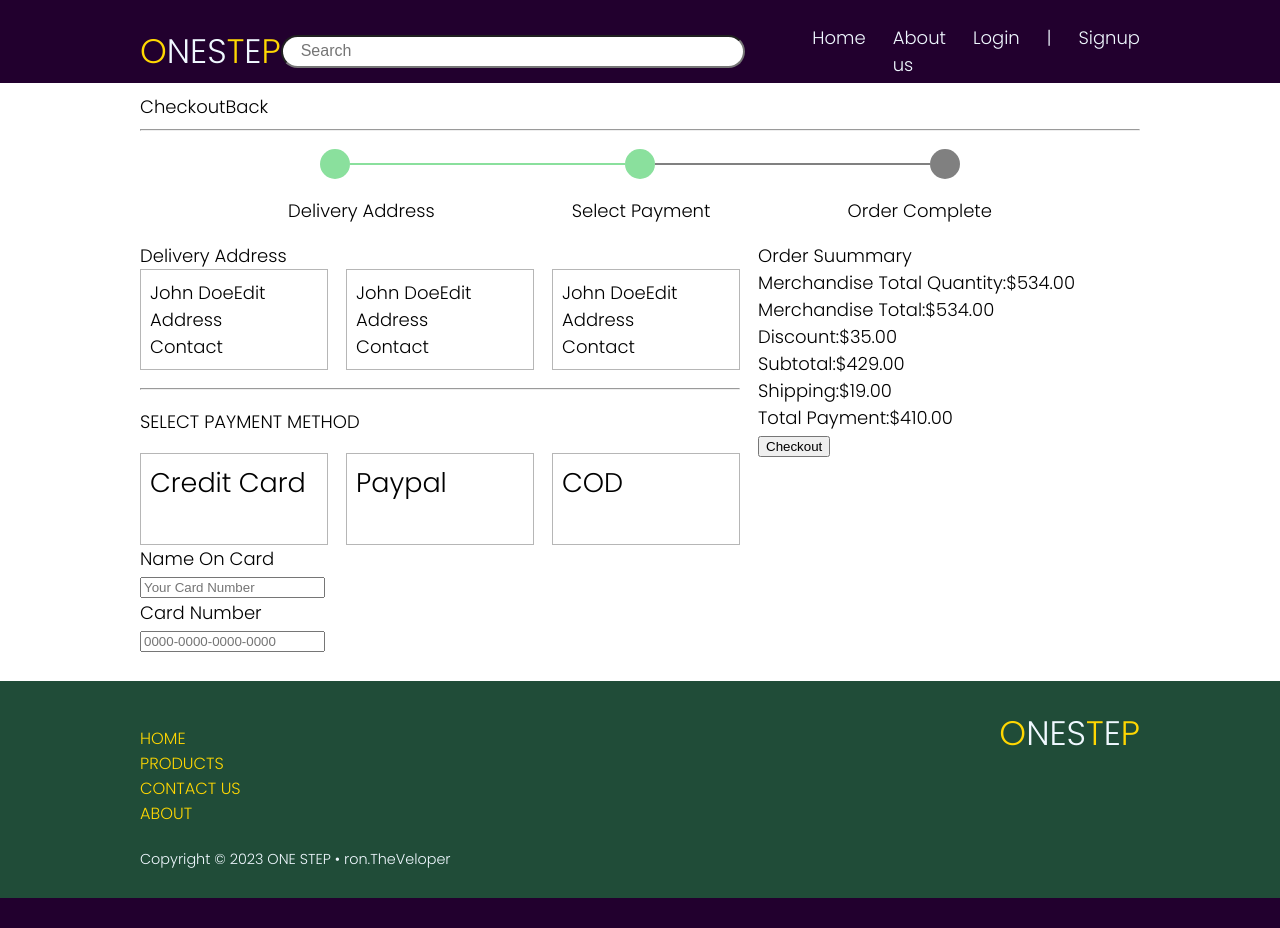
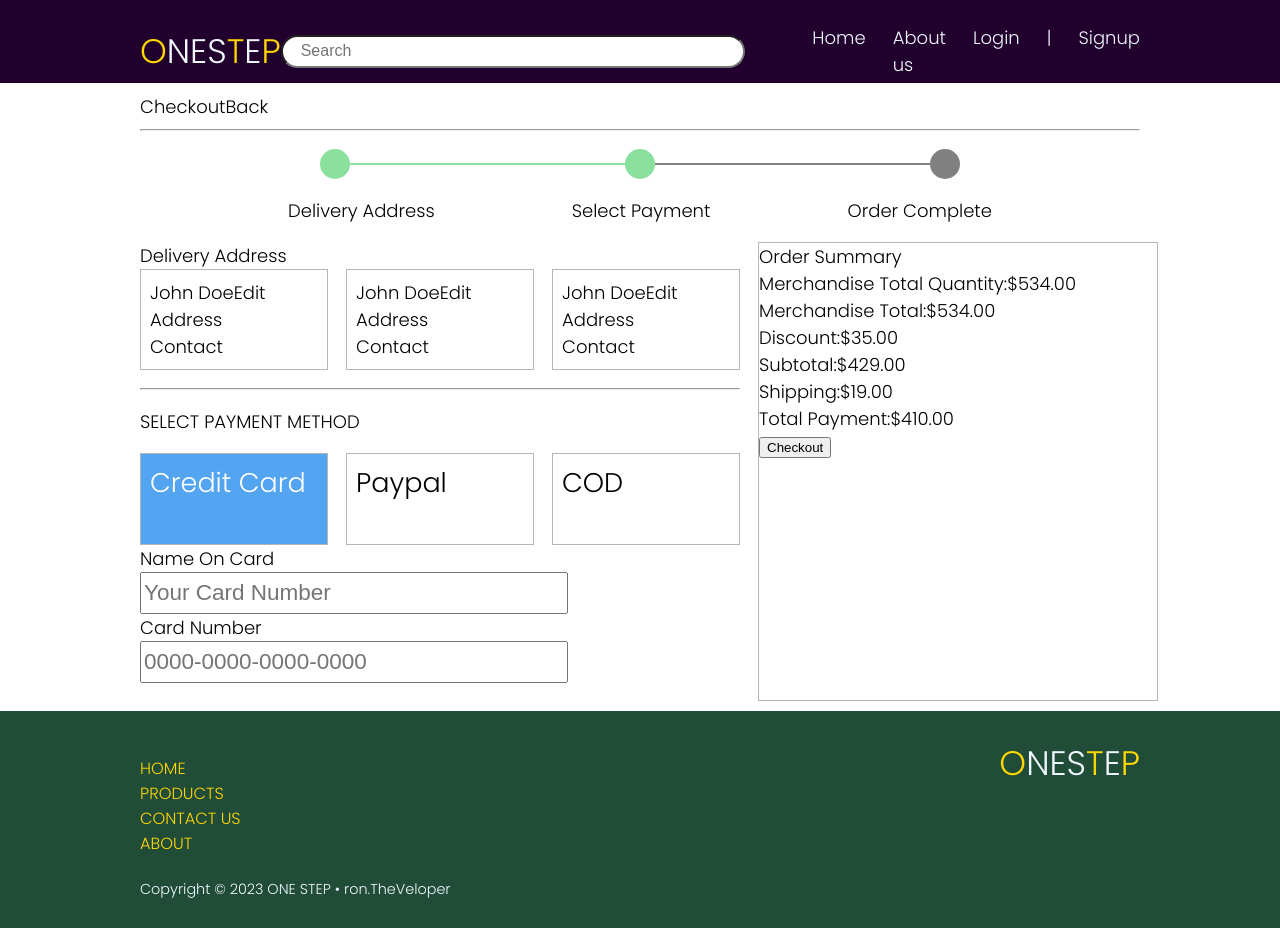
Before and after one commit to ron062394/Onestep-MERN, a React (Create React App) app in the folder frontend/: page /checkout in a window 1280 px wide. Before the commit the page ends 898 px from the top, so only its background shows below. Built offline with nearby package versions, Linux system fonts and the light colour scheme.

Commit message:
Added complete checkout designs

```diff
--- a/frontend/src/pages/Checkout.css
+++ b/frontend/src/pages/Checkout.css
@@ -81,3 +81,19 @@
     margin-top: 1rem;
     margin-bottom: 1rem;
 }
+
+.selected-payment {
+    background-color: #53A5F1;
+    color: white;
+}
+
+.order-summary-container {
+    border: 1px solid #B6B6B6 ;
+
+}
+
+.card-input-container input {
+    height: 2rem;
+    width: 70%;
+    font-size: 1.25rem;
+}
--- a/frontend/src/pages/Checkout.jsx
+++ b/frontend/src/pages/Checkout.jsx
@@ -60,18 +60,21 @@ function Checkout() {
             <hr/>
           <div className="payment-container">SELECT PAYMENT METHOD</div>
             <div className="payment-method-container">
-              <span>Credit Card</span>
+              <span className="selected-payment">Credit Card</span>
               <span>Paypal</span>
               <span>COD</span>
             </div>
 
             <div>Name On Card</div>
-            <input type="text" placeholder="Your Card Number"/>
-            <div>Card Number</div>
-            <input type="number" placeholder="0000-0000-0000-0000"/>
+            <div className="card-input-container">
+              <input type="text" placeholder="Your Card Number"/>
+              <div>Card Number</div>
+              <input type="number" placeholder="0000-0000-0000-0000"/>
+            </div>
+
           </div>
-          <div>
-            <div>Order Suummary</div>
+          <div className="order-summary-container">
+            <div>Order Summary</div>
             <div>
               <span>Merchandise Total Quantity:</span>
               <span>$534.00</span>
```
